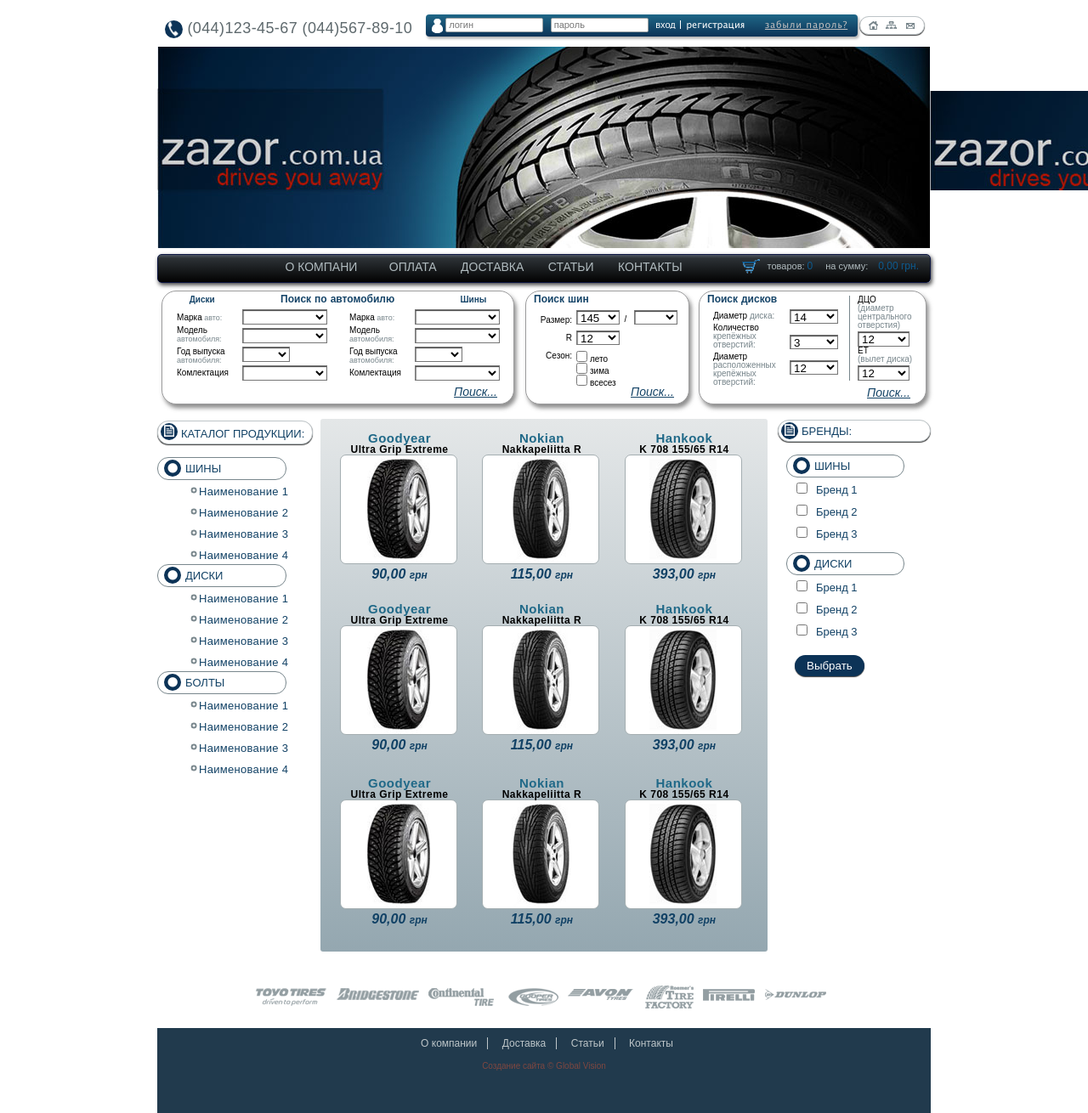
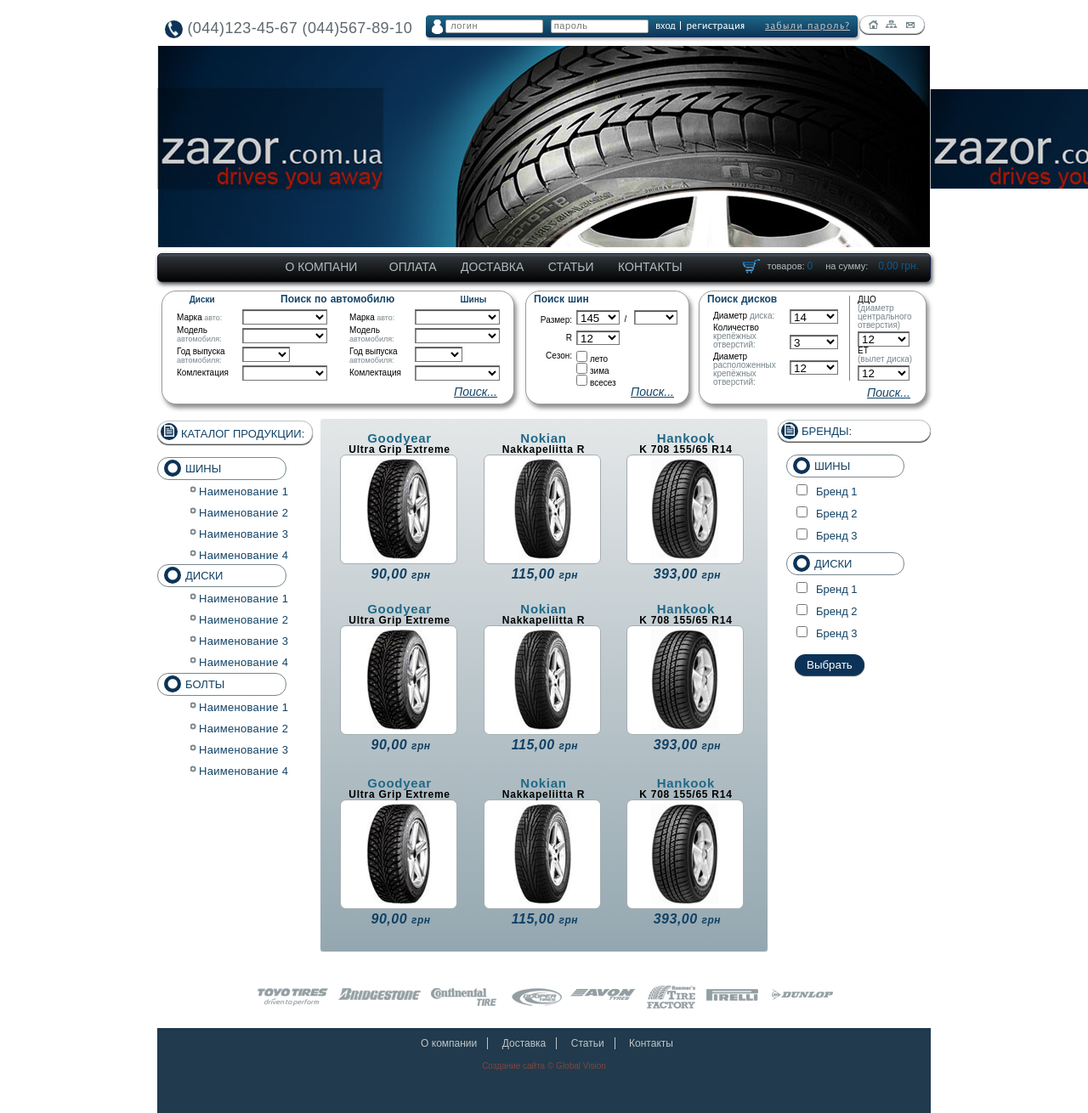
Before and after one commit to logolevel/homework6, a plain HTML site: page index.html in a window 1280 px wide. Shown: the top 1310 px of the page at 85% size. Drawn offline with Linux system fonts and the light colour scheme; files whose address does not match are found by name.

Commit message:
Edited css for perfect pixel

```diff
--- a/css/style.css
+++ b/css/style.css
@@ -82,9 +82,9 @@ background: linear-gradient(to bottom, rgb(31,103,135) 0%,rgb(12,51,87) 100%);
 	border-radius: 4px;
 	box-shadow: 1.5px 2.6px 3px rgba(150, 150, 150, 0.75);
 	position: relative;
-	margin-top: -6px;
+	margin-top: -5px;
 	margin-left: 16px;
-	padding: 4px 6px 3px;
+	padding: 5px 6px 3px;
 	height: 26px;
 	font-family: "LucidaSansUnicode", Arial, sans-serif;
 	font-size: 11px;
@@ -106,18 +106,20 @@ background: linear-gradient(to bottom, rgb(31,103,135) 0%,rgb(12,51,87) 100%);
 .registration input[type="text"],
 .registration input[type="password"] {
 	width: 115px;
-	height: 17px;
+	height: 16px;
 	background-color: #fff;
 	border: 1px solid #9ba1a3;
 	border-radius: 2px;
-	padding-left: 3px;
-	margin-top: 0;
+	padding-left: 5px;
+	margin-top: -1px;
 	outline: 0;
 	font-size: 11px;
 	padding-bottom: 3px;
+	letter-spacing: 0.6px;
 }
 .registration input[type="password"] {
 	margin-left: 5px;
+	padding-left: 3px;
 }
 .registration input[type="submit"] {
 	border: 0;
@@ -148,9 +150,10 @@ a.gray-link {
 	color: #bfbfbf;
 	text-decoration: underline;
 	margin-left: 15px;
-	margin-right: 6px;
+	margin-right: 3px;
 	font-size: 11px;
-	letter-spacing: 0.8px;
+	letter-spacing: 1px;
+	line-height: 14px;
 }
 a.gray-link:hover {
 	text-decoration: none;
@@ -167,7 +170,7 @@ box-shadow: 0px 1px 1px 0px rgba(0,0,0,0.75);
 	float: right;
 	vertical-align: middle;
 	padding: 2px;
-	margin-top: -4px;
+	margin-top: -5px;
 	margin-right: 7px;
 }
 .home {
@@ -191,7 +194,7 @@ box-shadow: 0px 1px 1px 0px rgba(0,0,0,0.75);
 }
 /*baner*/
 .baner img{
-	margin-top: 10px;
+	margin-top: 9px;
 	margin-bottom: 4px;
 	position: relative;
 }
@@ -199,7 +202,7 @@ box-shadow: 0px 1px 1px 0px rgba(0,0,0,0.75);
 	width: 265px;
 	height: 117px;
 	position: absolute;
-	top: 97px;
+	top: 96px;
 }
 /*nav*/
 .wrap-menu {
@@ -207,7 +210,7 @@ box-shadow: 0px 1px 1px 0px rgba(0,0,0,0.75);
 	height: 34px;
 	color: #b1bcc0;
 	padding-right: 13px;
-	padding-top: 2px;
+	padding-top: 3px;
 	border: 1px solid #0d1642;
 	border-radius: 5px;
 	box-shadow: 1.5px 2.6px 5px rgba(0, 0, 0, 0.75);
@@ -273,7 +276,7 @@ background: linear-gradient(to bottom, rgb(31,103,135) 0%,rgb(12,51,87) 100%);
 }
 /*section filters*/
 .filters {
-	margin-top: 9px;
+	margin-top: 10px;
 	margin-left: 5px;
 	font-family: Arial, sans-serif;
 	font-size: 10px;
@@ -466,12 +469,15 @@ select.short-select {
 }
 /*section content*/
 .content {
-	margin-top: 160px;
+	margin-top: 161px;
 	color: #114165;
 }
 .catalog {
 	float: left;
 	width: 192px;
+}
+.catalog .bolt-pxl {
+	margin-top: 2px;
 }
 .brands h3,
 .catalog h3 {
@@ -536,7 +542,7 @@ select.short-select {
 	font-size: 13px;
 	color: #114165;
 	letter-spacing: 0.3px;
-	background: url(../img/sprite-icons.png) no-repeat 0 -189px;
+	background: url(../img/sprite-icons.png) no-repeat -1px -190px;
 	transition: none;
 	padding-left: 10px;
 }
@@ -584,11 +590,12 @@ background: linear-gradient(to bottom, rgb(228,231,232) 0%,rgb(148,167,176) 100%
 .product h4 {
 	font-size: 15px;
 	color: #206988;
+	letter-spacing: 0.7px;
 }
 .product figcaption {
 	font-size: 12px;
 	color: #000;
-	letter-spacing: 0.5px;
+	letter-spacing: 0.75px;
 	font-weight: bold;
 }
 .product a {
@@ -597,9 +604,14 @@ background: linear-gradient(to bottom, rgb(228,231,232) 0%,rgb(148,167,176) 100%
 	font-size: 16px;
 	font-weight: bold;
 	font-style: italic;
+	margin-left: 3px;
+	letter-spacing: 0.5px;
 }
 .product a span {
 	font-size: 12px;
+}
+.second-column {
+	margin-left: 25px;
 }
 /*brands*/
 .brands {
@@ -615,6 +627,9 @@ background: linear-gradient(to bottom, rgb(228,231,232) 0%,rgb(148,167,176) 100%
 	margin-left: 10px;
 	margin-right: 31px;
 }
+.brands .dsk-designer {
+	margin-top: -4px;
+}
 .brands .sub-list ul {
 	padding-top: 11px;
 }
@@ -629,12 +644,13 @@ background: linear-gradient(to bottom, rgb(228,231,232) 0%,rgb(148,167,176) 100%
 	margin-left: -27px;
 }
 .brands .bottom-sub {
-	margin-bottom: 10px;
+	margin-bottom: 12px;
+	margin-top: 2px;
 }
 .brands input[type="submit"] {
 	outline: 0;
 	cursor: pointer;
-	margin-top: 6px;
+	margin-top: 1px;
 	margin-left: 20px;
 	border: 0;
 	color: #fff;
@@ -650,20 +666,48 @@ background-color: linear-gradient(to bottom, rgb(12,51,87) 0%,rgb(30,101,132) 10
 	height: 90px;
 	clear: both;
 	text-align: center;
+	position: relative;
 }
 .sponsors a {
-	margin-right: 7px;
+	/*margin-right: 7px;*/
 	text-decoration: none;
 	line-height: 123px;
+	position: absolute;
 }
 .sponsors a:hover {
 	opacity: 0.5;
 }
-a.asd {
-	padding-left: 5px;
+.a-1 {
+	top: 0;
+	left: 118px;
 }
-a.tnx-designer-tf {
-	padding-left: 2px;
+.a-2 {
+	top: 0;
+	left: 213px;
+}
+.a-3 {
+	top: 0;
+	left: 322px;
+}
+.a-4 {
+	top: 0;
+	left: 417px;
+}
+.a-5 {
+	top: 0;
+	left: 486px;
+}
+.a-6 {
+	top: 0;
+	right: 277px;
+}
+.a-7 {
+	top: 0;
+	right: 203px;
+}
+.a-8 {
+	top: 0;
+	right: 115px;
 }
 /*footer*/
 .footer {
--- a/index.html
+++ b/index.html
@@ -208,7 +208,7 @@
 					<li><a href="#">Наименование 4</a></li>
 				</ul><!-- end sub-list -->
 
-				<div class="list-title">
+				<div class="list-title bolt-pxl">
 					<span class="title-icon blue-color sprite round"></span>
 					<a href="#">Болты</a>
 				</div><!-- end list-title -->
@@ -234,7 +234,7 @@
 					<a href="#">90,00 <span>грн</span></a>
 				</figure>
 
-				<figure class="product">
+				<figure class="product second-column">
 					<figcaption>
 						<h4>Nokian</h4>
 						Nakkapeliitta R
@@ -267,7 +267,7 @@
 					<a href="#">90,00 <span>грн</span></a>
 				</figure>
 
-				<figure class="product">
+				<figure class="product second-column">
 					<figcaption>
 						<h4>Nokian</h4>
 						Nakkapeliitta R
@@ -300,7 +300,7 @@
 					<a href="#">90,00 <span>грн</span></a>
 				</figure>
 
-				<figure class="product tnx-designer-product">
+				<figure class="product tnx-designer-product second-column">
 					<figcaption>
 						<h4>Nokian</h4>
 						Nakkapeliitta R
@@ -332,13 +332,13 @@
 					<a href="#">Шины</a>
 				</div><!-- end list-title -->
 				<form action="#">
-					<ul class="sub-list bottom-sub">
+					<ul class="sub-list bottom-sub shina">
 						<li><input type="checkbox" name="check">Бренд 1</li>
 						<li><input type="checkbox" name="check">Бренд 2</li>
 						<li><input type="checkbox" name="check">Бренд 3</li>
 					</ul><!-- end sub-list -->
 
-					<div class="list-title">
+					<div class="list-title dsk-designer">
 						<span class="title-icon blue-color sprite round"></span>
 						<a href="#">Диски</a>
 					</div><!-- end list-title -->
@@ -352,28 +352,28 @@
 			</aside>
 		</div>
 		<div class="sponsors">
-			<a class="transparent-img" href="#">
+			<a class="transparent-img a-1" href="#">
 				<img src="img/content/toyo.png" alt="">
 			</a>
-			<a class="transparent-img bs-pixel" href="#">
+			<a class="transparent-img a-2" href="#">
 				<img src="img/content/bridgestone.png" alt="">
 			</a>
-			<a class="transparent-img" href="#">
+			<a class="transparent-img a-3" href="#">
 				<img src="img/content/continental.png" alt="">
 			</a>
-			<a class="transparent-img asd" href="#">
+			<a class="transparent-img a-4" href="#">
 				<img src="img/content/asd.png" alt="">
 			</a>
-			<a class="transparent-img" href="#">
+			<a class="transparent-img a-5" href="#">
 				<img src="img/content/avon.png" alt="">
 			</a>
-			<a class="transparent-img tnx-designer-tf" href="#">
+			<a class="transparent-img a-6" href="#">
 				<img src="img/content/tirefactory.png" alt="">
 			</a>
-			<a class="transparent-img" href="#">
+			<a class="transparent-img a-7" href="#">
 				<img src="img/content/pirelli.png" alt="">
 			</a>
-			<a class="transparent-img" href="#">
+			<a class="transparent-img a-8" href="#">
 				<img src="img/content/dunlop.png" alt="">
 			</a>
 		</div>
```
